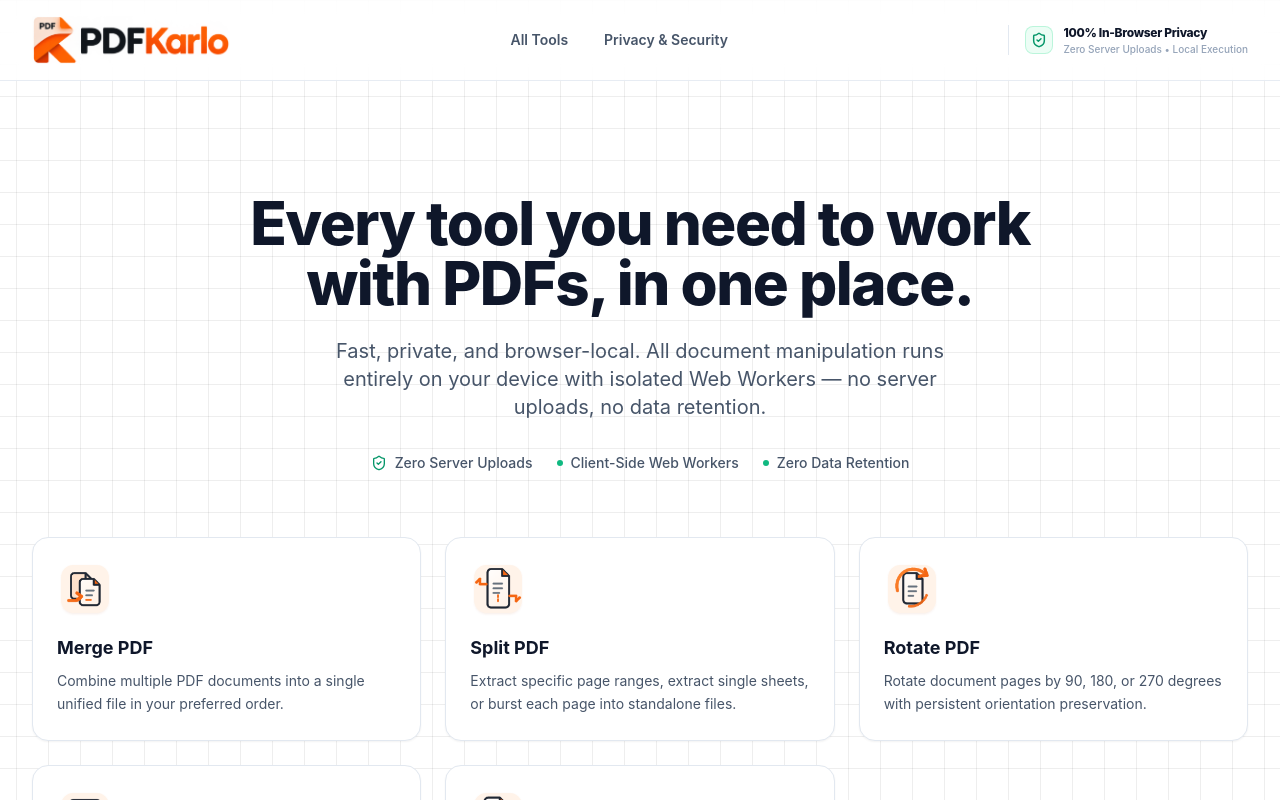
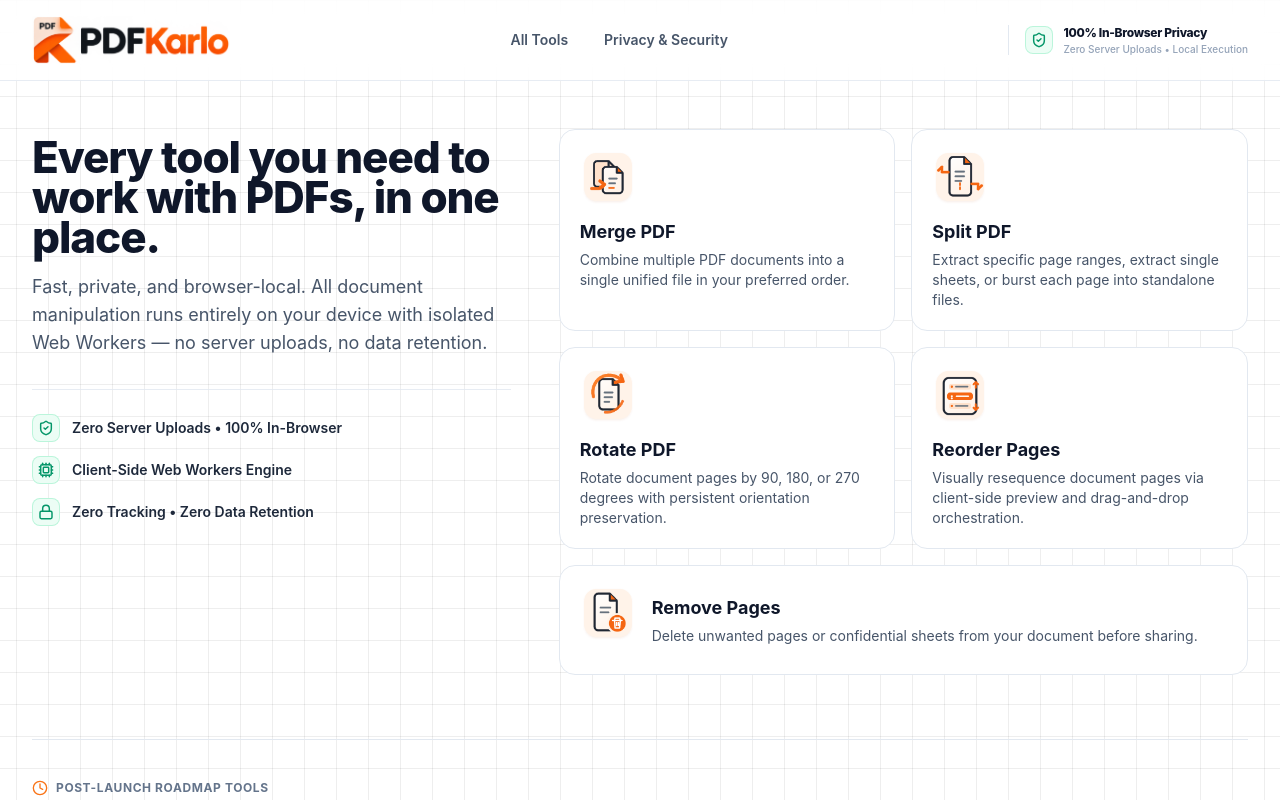
Before and after one commit to Satyamaxxing/pdfkarlo, a Next.js app in the folder apps/web/: page / in a window 1280 px wide. Shown: the top 800 px of the page. Built offline with nearby package versions, Linux system fonts and the light colour scheme.

Commit message:
Implement 2-column split hero layout: headline and trust guarantees on left, accessible tool grid on right

```diff
--- a/apps/web/src/app/page.tsx
+++ b/apps/web/src/app/page.tsx
@@ -1,41 +1,60 @@
 import React from "react";
-import { ToolGrid } from "@/components/ToolGrid";
-import { ShieldCheck, Cpu, Code2 } from "lucide-react";
+import { ToolGrid, RoadmapSection } from "@/components/ToolGrid";
+import { ShieldCheck, Cpu, Lock, Code2 } from "lucide-react";
 
 export default function HomePage() {
   return (
-    <div className="max-w-7xl mx-auto px-4 sm:px-6 lg:px-8 py-12">
-      {/* Hero Section */}
-      <div className="text-center py-12 lg:py-16">
-        <h1 className="text-4xl sm:text-6xl font-extrabold tracking-tight text-slate-900 max-w-4xl mx-auto leading-tight">
+    <div className="max-w-7xl mx-auto px-4 sm:px-6 lg:px-8 py-8 sm:py-12">
+      {/* 2-Column Split Hero & Tools Workspace */}
+      <section id="tools" className="pb-12 scroll-mt-20">
+        <div className="grid grid-cols-1 lg:grid-cols-12 gap-8 lg:gap-12 items-start">
+          {/* Left Column (Red Box): Heading, Intro & Trust Guarantees */}
+          <div className="lg:col-span-5 flex flex-col justify-start lg:sticky lg:top-24 pt-1 sm:pt-2">
+            <h1 className="text-3xl sm:text-4xl lg:text-[2.75rem] font-extrabold tracking-tight text-slate-900 leading-[1.15]">
               Every tool you need to work with PDFs, in one place.
             </h1>
 
-        <p className="mt-6 text-lg sm:text-xl text-slate-600 max-w-2xl mx-auto leading-relaxed">
-          Fast, private, and browser-local. All document manipulation runs entirely on your device with isolated Web Workers — no server uploads, no data retention.
+            <p className="mt-4 text-base sm:text-lg text-slate-600 leading-relaxed">
+              Fast, private, and browser-local. All document manipulation runs entirely on your device with isolated Web Workers &mdash; no server uploads, no data retention.
             </p>
 
-        <div className="mt-8 flex flex-wrap justify-center gap-6 text-sm font-medium text-slate-600">
-          <div className="flex items-center gap-2">
-            <ShieldCheck className="w-4 h-4 text-emerald-600" />
-            <span>Zero Server Uploads</span>
+            {/* Core Trust & Architecture Points */}
+            <div className="mt-8 space-y-3.5 pt-6 border-t border-slate-200/80">
+              <div className="flex items-center gap-3 text-sm font-semibold text-slate-800">
+                <div className="w-7 h-7 rounded-lg bg-emerald-50 border border-emerald-200/70 flex items-center justify-center text-emerald-600 flex-shrink-0">
+                  <ShieldCheck className="w-4 h-4 stroke-[2.2]" />
                 </div>
-          <div className="flex items-center gap-2">
-            <span className="w-1.5 h-1.5 rounded-full bg-emerald-500"></span>
-            <span>Client-Side Web Workers</span>
+                <span>Zero Server Uploads &bull; 100% In-Browser</span>
               </div>
-          <div className="flex items-center gap-2">
-            <span className="w-1.5 h-1.5 rounded-full bg-emerald-500"></span>
-            <span>Zero Data Retention</span>
+
+              <div className="flex items-center gap-3 text-sm font-semibold text-slate-800">
+                <div className="w-7 h-7 rounded-lg bg-emerald-50 border border-emerald-200/70 flex items-center justify-center text-emerald-600 flex-shrink-0">
+                  <Cpu className="w-4 h-4 stroke-[2.2]" />
+                </div>
+                <span>Client-Side Web Workers Engine</span>
+              </div>
+
+              <div className="flex items-center gap-3 text-sm font-semibold text-slate-800">
+                <div className="w-7 h-7 rounded-lg bg-emerald-50 border border-emerald-200/70 flex items-center justify-center text-emerald-600 flex-shrink-0">
+                  <Lock className="w-4 h-4 stroke-[2.2]" />
+                </div>
+                <span>Zero Tracking &bull; Zero Data Retention</span>
               </div>
             </div>
           </div>
 
-      {/* Tools Grid */}
+          {/* Right Column (Blue Box): All 5 Accessible Tools */}
+          <div className="lg:col-span-7">
             <ToolGrid />
+          </div>
+        </div>
+
+        {/* Roadmap Section */}
+        <RoadmapSection />
+      </section>
 
       {/* Architecture Highlights */}
-      <section id="security" className="mt-20 py-16 border-t border-slate-200 scroll-mt-20">
+      <section id="security" className="mt-16 py-16 border-t border-slate-200 scroll-mt-20">
         <div className="max-w-3xl mx-auto text-center mb-12">
           <h2 className="text-2xl sm:text-3xl font-extrabold text-slate-900">
             Engineered for Security and Reliability
--- a/apps/web/src/components/ToolGrid.tsx
+++ b/apps/web/src/components/ToolGrid.tsx
@@ -59,17 +59,20 @@ const ROADMAP_TOOLS = [
 
 export const ToolGrid: React.FC = () => {
   return (
-    <section id="tools" className="pb-12">
-      {/* 5 Launch MVP Tools */}
-      <div className="grid grid-cols-1 sm:grid-cols-2 lg:grid-cols-3 gap-6">
+    <div className="grid grid-cols-1 sm:grid-cols-2 gap-4">
       {LAUNCH_TOOLS.map((tool) => {
+        const isLastOdd = tool.id === "remove";
         return (
           <Link
             key={tool.id}
             href={tool.href}
-              className="group relative flex flex-col p-6 bg-white rounded-2xl border border-slate-200 shadow-sm hover:shadow-lg hover:shadow-orange-500/10 hover:border-orange-500 transition-all duration-200"
+            className={`group relative flex ${
+              isLastOdd
+                ? "sm:col-span-2 flex-col sm:flex-row sm:items-center sm:gap-4 p-4 sm:p-5"
+                : "flex-col p-4 sm:p-5"
+            } bg-white rounded-2xl border border-slate-200 shadow-xs hover:shadow-lg hover:shadow-orange-500/10 hover:border-orange-500 transition-all duration-200`}
           >
-              <div className="w-14 h-14 mb-4 flex items-center justify-center flex-shrink-0 group-hover:scale-105 transition-transform">
+            <div className="w-12 h-12 sm:w-14 sm:h-14 mb-3 sm:mb-3 flex items-center justify-center flex-shrink-0 group-hover:scale-105 transition-transform">
               <Image
                 src={tool.iconSrc}
                 alt={tool.name}
@@ -79,18 +82,23 @@ export const ToolGrid: React.FC = () => {
               />
             </div>
 
-              <h3 className="text-lg font-bold text-slate-900 group-hover:text-orange-600 transition-colors">
+            <div>
+              <h3 className="text-base sm:text-lg font-bold text-slate-900 group-hover:text-orange-600 transition-colors">
                 {tool.name}
               </h3>
-              <p className="mt-2 text-sm text-slate-600 leading-relaxed">
+              <p className="mt-1 text-xs sm:text-sm text-slate-600 leading-relaxed">
                 {tool.description}
               </p>
+            </div>
           </Link>
         );
       })}
     </div>
+  );
+};
 
-      {/* Post-Launch Roadmap Section */}
+export const RoadmapSection: React.FC = () => {
+  return (
     <div className="mt-16 pt-10 border-t border-slate-200">
       <div className="flex items-center gap-2 mb-4 text-xs font-bold uppercase tracking-wider text-slate-500">
         <Clock className="w-4 h-4 text-orange-500" />
@@ -111,6 +119,5 @@ export const ToolGrid: React.FC = () => {
         ))}
       </div>
     </div>
-    </section>
   );
 };
```
Lines whose indentation alone changed are shown as unchanged.
